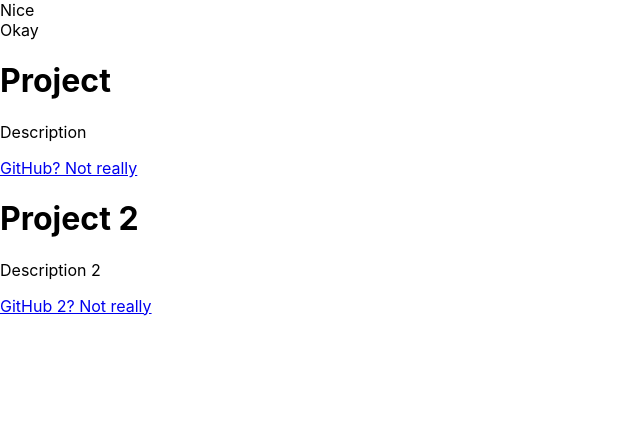
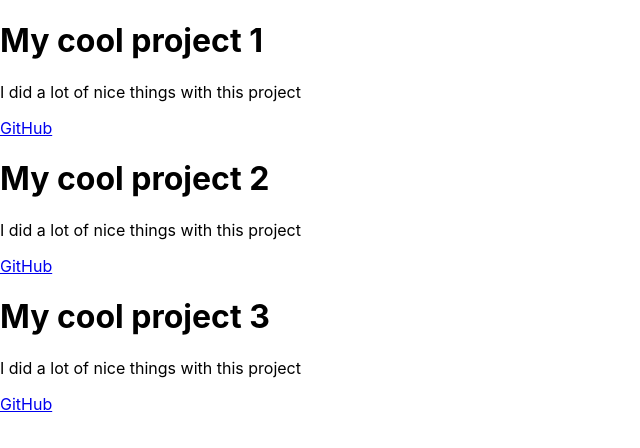
Before and after one commit to BrockCSC/react-firebase-workshop, a React (Create React App) app: page / in a window 1280 px wide. Shown: the top 448 px of the page, without its empty margins (0-640 px from the left). Built offline with nearby package versions, Linux system fonts and the light colour scheme.

Commit message:
Render projects list

```diff
--- a/src/App.js
+++ b/src/App.js
@@ -1,51 +1,49 @@
-import React from 'react';
+import React from "react";
 
 function App() {
   const projects = [
     {
-      "title": "My cool project 1",
-      "description": "I did a lot of nice things with this project",
-      "links": [
+      title: "My cool project 1",
+      description: "I did a lot of nice things with this project",
+      links: [
         {
           name: "GitHub",
-          url: "https://www.github.com/brockcsc/brockcsc.github.io"
-        }
-      ]
+          url: "https://www.github.com/brockcsc/brockcsc.github.io",
+        },
+      ],
     },
     {
-      "title": "My cool project 1",
-      "description": "I did a lot of nice things with this project",
-      "links": [
+      title: "My cool project 2",
+      description: "I did a lot of nice things with this project",
+      links: [
         {
           name: "GitHub",
-          url: "https://www.github.com/brockcsc/brockcsc.github.io"
-        }
-      ]
+          url: "https://www.github.com/brockcsc/brockcsc.github.io",
+        },
+      ],
     },
     {
-      "title": "My cool project 1",
-      "description": "I did a lot of nice things with this project",
-      "links": [
+      title: "My cool project 3",
+      description: "I did a lot of nice things with this project",
+      links: [
         {
           name: "GitHub",
-          url: "https://www.github.com/brockcsc/brockcsc.github.io"
-        }
-      ]
-    }
-  ]
+          url: "https://www.github.com/brockcsc/brockcsc.github.io",
+        },
+      ],
+    },
+  ];
   return (
     <div>
-      {[<div>Nice</div>, <div>Okay</div>]}
-      <div>
-        <h1>Project</h1>
-        <p>Description</p>
-        <a href="https://www.brockcsc.ca">GitHub? Not really</a>
-      </div>
-      <div>
-        <h1>Project 2</h1>
-        <p>Description 2</p>
-        <a href="https://www.brockcsc.ca">GitHub 2? Not really</a>
-      </div>
+      {projects.map((project) => (
+        <div>
+          <h1>{project.title}</h1>
+          <p>{project.description}</p>
+          {project.links.map((link) => (
+            <a href={link.url}>{link.name}</a>
+          ))}
+        </div>
+      ))}
     </div>
   );
 }
```
